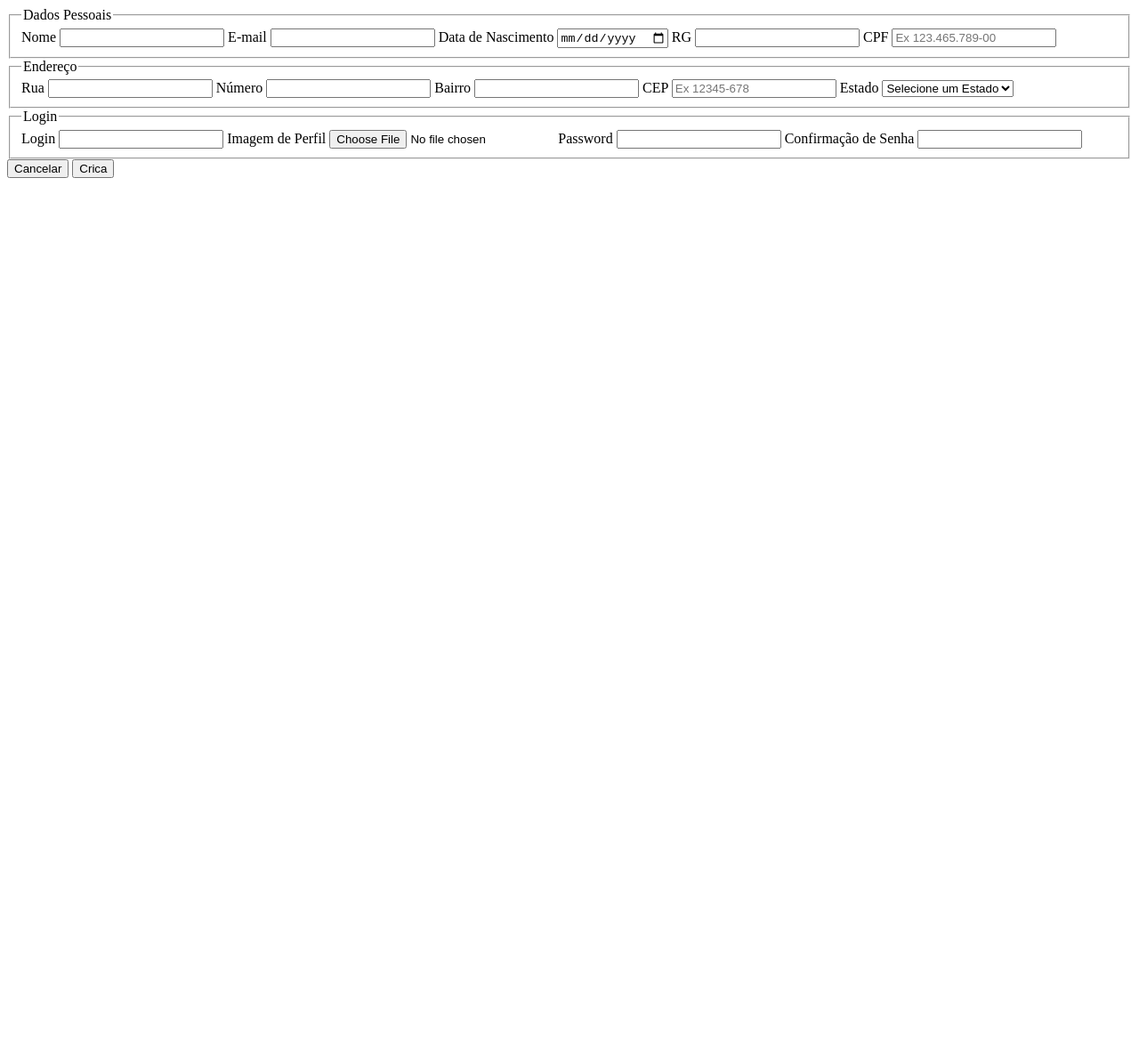
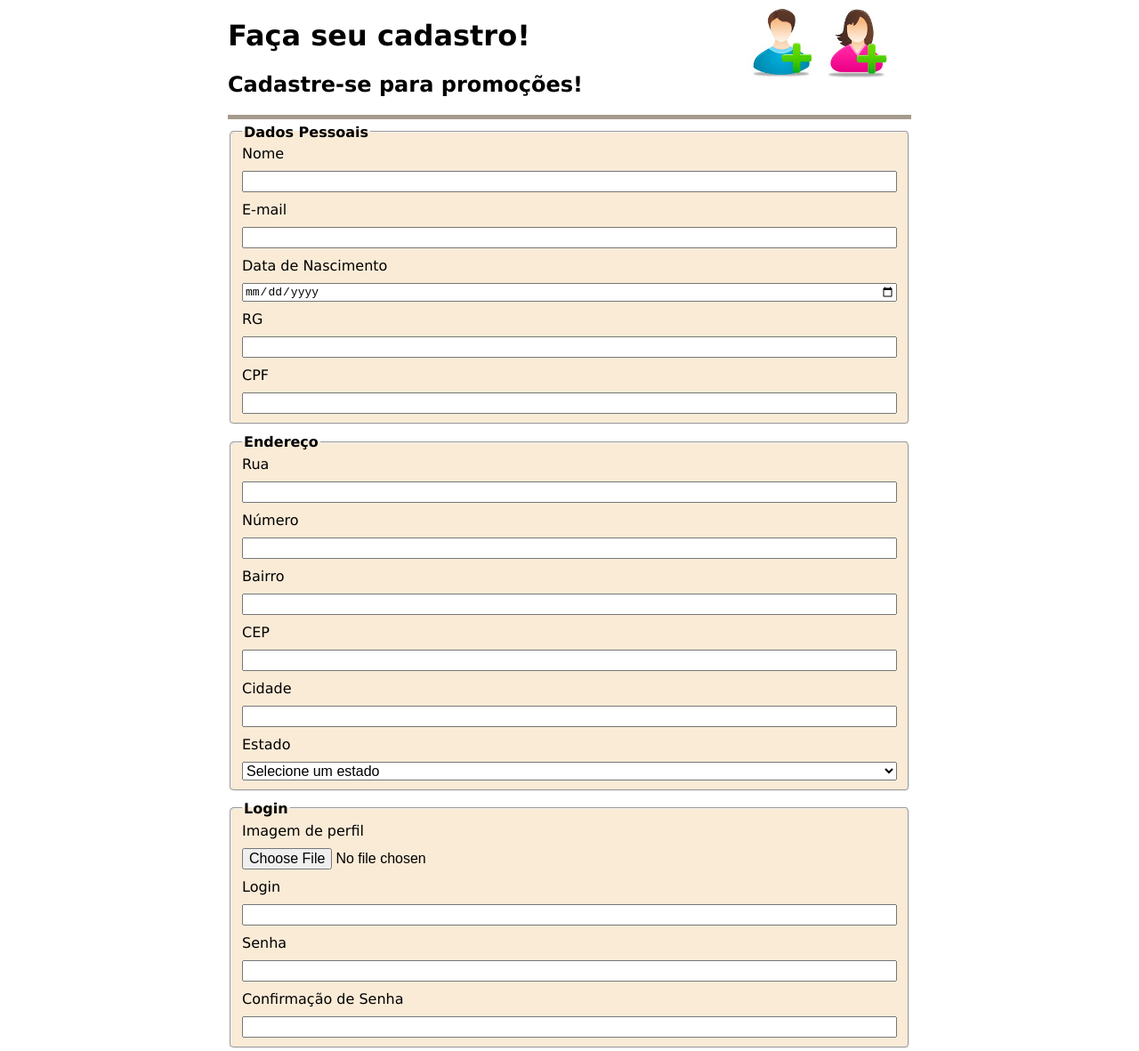
Before and after one commit to LuisOtavioADS/Labs_Front1, a plain HTML site: page cadastro.html in a window 1280 px wide. Shown: the top 1181 px of the page at 89% size. Before the commit the page ends 800 px from the top, so only its background shows below. Drawn offline with Linux system fonts and the light colour scheme.

Commit message:
Labs_forms_final

```diff
--- a/cadastro.html
+++ b/cadastro.html
@@ -7,22 +7,35 @@
     <title>Cadastro</title>
 </head>
 <body>
+    <header class="grid-header-container">
+        <div class="top-left">
+            <h1>Faça seu cadastro!</h1>
+            <h2>Cadastre-se para promoções!</h2>
+        </div>
+        <div class="top-right">
+            <img src="/img/logo.jpg" alt="Ícone de Cadastro">
+        </div>
+    </header>
     <form action="">
         <fieldset>
             <legend>Dados Pessoais</legend>
+            <div class="grid-container">
                 <label for="nome">Nome</label>
                 <input type="text" name="nome" required>
                 <label for="email">E-mail</label>
-            <input type="email" name="E-mail" required>
-            <label for="Data">Data de Nascimento</label>
+                <input type="email" name="email" required>
+                <label for="data">Data de Nascimento</label>
                 <input type="date" name="data">
                 <label for="rg">RG</label>
-            <input type="text" name="rg" maxlength="13" minlength="4" title="Coloque o RG completo" required>
+                <input type="text" name="rg" maxlength="13" minlength="4" title="Coloque seu RG completo." required>
                 <label for="cpf">CPF</label>
-            <input type="text" name="cpf" pattern="\d{3}\.\d{3}\.\d{3}\-\d{2}" placeholder="Ex 123.465.789-00" title="CPF no formato 000.000.000-00" required>
+                <input type="text" name="cpf" pattern="\d{3}\.\d{3}\.\d{3}-\d{2}" title="CPF no formato 000.000.00-00"
+                    required>
+            </div>
         </fieldset>
         <fieldset>
             <legend>Endereço</legend>
+            <div class="grid-container">
                 <label for="rua">Rua</label>
                 <input type="text" name="rua">
                 <label for="numero">Número</label>
@@ -30,10 +43,12 @@
                 <label for="bairro">Bairro</label>
                 <input type="text" name="bairro">
                 <label for="cep">CEP</label>
-            <input type="text" name="cep" pattern="\d{5}\-\d{3}" placeholder="Ex 12345-678" required>
+                <input type="text" name="cep" pattern="\d{5}-\d{3}" required>
+                <label for="cidade">Cidade</label>
+                <input type="text" name="cidade">
                 <label for="estado">Estado</label>
-            <select name="estado">Estado
-                <option value="select">Selecione um Estado</option>
+                <select name="estado">
+                    <option value="" selected>Selecione um estado</option>
                     <option value="ac">Acre</option>
                     <option value="al">Alagoas</option>
                     <option value="am">Amazonas</option>
@@ -62,21 +77,26 @@
                     <option value="sp">São Paulo</option>
                     <option value="to">Tocantins</option>
                 </select>
-
+            </div>
         </fieldset>
         <fieldset>
             <legend>Login</legend>
+            <div class="grid-container">
+                <label for="imagem">Imagem de perfil</label>
+                <input type="file" name="imagem" accept="image/*" title="Apenas PNG, JPG, BMP, WEBP ou GIF">
                 <label for="login">Login</label>
                 <input type="text" name="login" required>
-            <label for="imagem">Imagem de Perfil</label>
-            <input type="file" name="imagem" accept="image/*" title="Apenas PNG, JPG, BMP, WEBP">
-            <label for="senha">Password</label>
-            <input type="password" name="senha" required minlength="8">
-            <label for="senhaconfirma">Confirmação de Senha</label>
-            <input type="password" name="senhaconfirma" required>
+                <label for="senha">Senha</label>
+                <input type="password" name="senha" minlength="8" required>
+                <label for="senhaConfirma">Confirmação de Senha</label>
+                <input type="password" name="senhaConfirma" minlength="8" required>
+            </div>
         </fieldset>
-        <input type="reset" value="Cancelar" name="botaocancelar">
-        <input type="submit" value="Crica" name="botaoEnviar">
+        <div class="grid-button-container">
+            <input type="reset" value="Cancelar" name="botaoCancelar">
+            <input type="submit" value="Enviar" name="botaoEnviar">
+        </div>
     </form>
+    <hr>
 </body>
 </html>
--- a/css/cadastro.css
+++ b/css/cadastro.css
@@ -0,0 +1,63 @@
+.grid-container {
+    display: grid;
+    grid-template-columns: auto;
+    gap: 10px;
+}
+
+body {
+    width: 60%;
+    margin: auto;
+    font-family: Verdana, Geneva, Tahoma, sans-serif;
+}
+
+fieldset {
+    margin-bottom: 10px;
+    background-color: antiquewhite;
+    border-radius: 5px;
+}
+
+fieldset input, select {
+    font-size: medium;
+}
+
+fieldset legend {
+    font-weight: bold;
+}
+
+.grid-button-container {
+    display: grid;
+    grid-template-columns: auto auto;
+    margin: 5px 0;
+}
+
+.grid-button-container input {
+    font-size: large;
+    font-weight: bold;
+    color: white;
+    border-radius: 5px;
+    padding: 5px;
+}
+
+.grid-button-container input[type=submit] {
+    background-color: blue;
+}
+
+.grid-button-container input[type=reset] {
+    background-color: orangered;
+}
+
+.grid-header-container {
+    display: grid;
+    grid-template-areas: 'top-left top-right';
+    border-bottom: rgb(165, 155, 141) 5px solid;
+    margin-bottom: 5px;
+}
+
+.top-right {
+    grid-area: top-right;
+    justify-self: right;
+}
+
+.top-left {
+    grid-area: top-left;
+}
```
Also changed, not shown: img/logo.jpg (added). Lines whose indentation alone changed are shown as unchanged.
